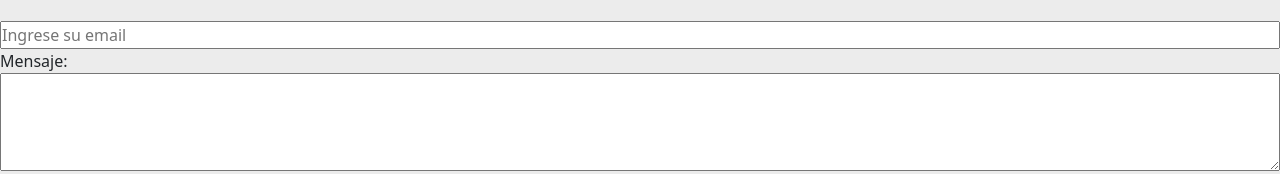
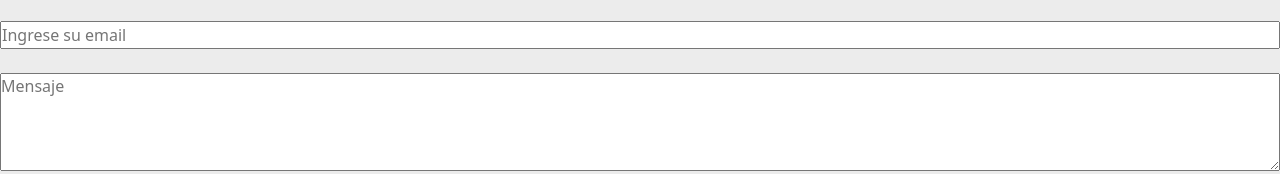
Before and after one commit to EmanuelLedesma/Mi_proyecto_CoderHouse, a plain HTML site: page pages/contacto.html in a window 1280 px wide. Shown: the part 626-800 px from the top of the page. Drawn offline with nearby package versions, Linux system fonts and the light colour scheme; a web font is replaced by a local one.

Commit message:
pequeño cambio en la sección de contactos

```diff
--- a/pages/contacto.html
+++ b/pages/contacto.html
@@ -87,8 +87,8 @@
                 <label for="email"></label>
                 <input type="email" id="email" name="email" placeholder="Ingrese su email" >
 
-                <label for="mensaje">Mensaje:</label>
-                <textarea id="mensaje" name="mensaje" rows="4" required></textarea>
+                <label for="mensaje"></label>
+                <textarea id="mensaje" name="mensaje" rows="4" required placeholder="Mensaje"></textarea>
 
                 <input type="submit" value="Enviar">
               </form>
```
